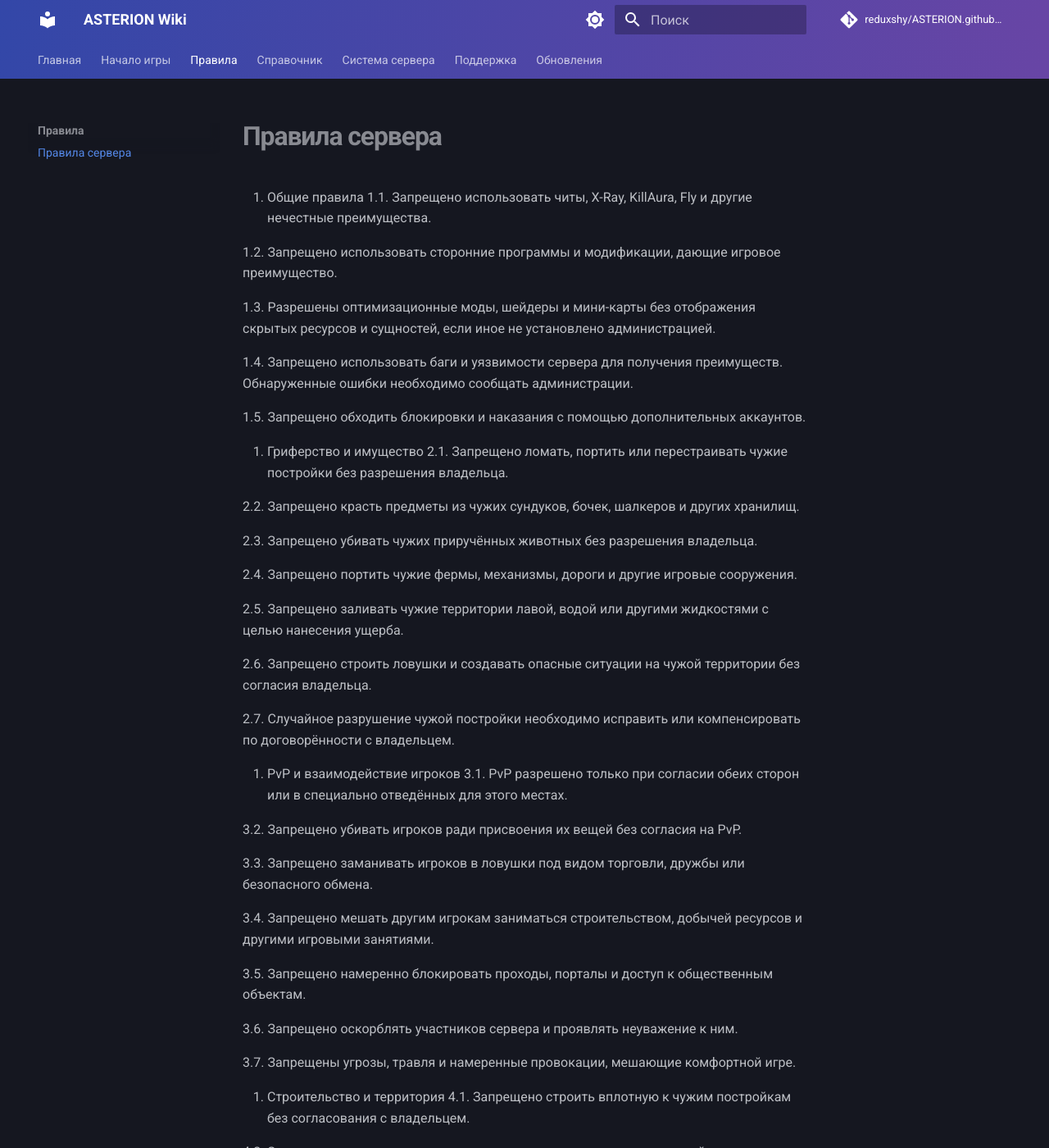
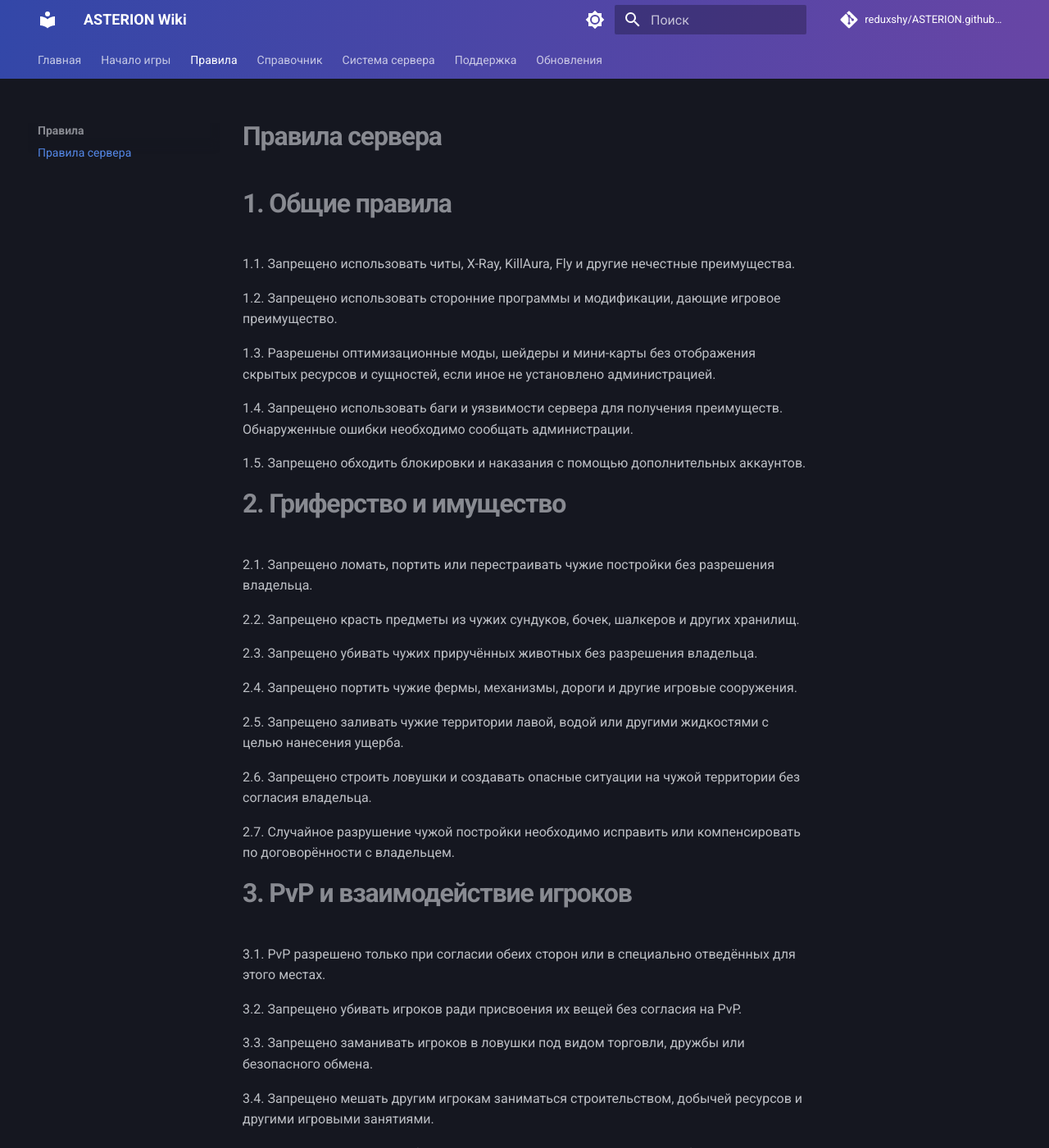
Before and after one commit to reduxshy/ASTERION, an MkDocs documentation site: the page built from docs/rules/index.md, in a window 1280 px wide and 1400 px high. Shown: the whole window at 82% size. Built offline with MkDocs 1.6.1 and Material for MkDocs 9.7.7, drawn with Linux system fonts in a browser that asks for light colours; comment, search, counter and statistics services are not loaded; some of the changed text lies outside the part shown.

Commit message:
Fix headings formatting in rules document

```diff
--- a/docs/rules/index.md
+++ b/docs/rules/index.md
@@ -1,6 +1,6 @@
 # Правила сервера
 
-1. Общие правила
+# 1. Общие правила
 1.1. Запрещено использовать читы, X-Ray, KillAura, Fly и другие нечестные преимущества.
 
 1.2. Запрещено использовать сторонние программы и модификации, дающие игровое преимущество.
@@ -11,7 +11,7 @@
 
 1.5. Запрещено обходить блокировки и наказания с помощью дополнительных аккаунтов.
 
-2. Гриферство и имущество
+# 2. Гриферство и имущество
 2.1. Запрещено ломать, портить или перестраивать чужие постройки без разрешения владельца.
 
 2.2. Запрещено красть предметы из чужих сундуков, бочек, шалкеров и других хранилищ.
@@ -26,7 +26,7 @@
 
 2.7. Случайное разрушение чужой постройки необходимо исправить или компенсировать по договорённости с владельцем.
 
-3. PvP и взаимодействие игроков
+# 3. PvP и взаимодействие игроков
 3.1. PvP разрешено только при согласии обеих сторон или в специально отведённых для этого местах.
 
 3.2. Запрещено убивать игроков ради присвоения их вещей без согласия на PvP.
@@ -41,7 +41,7 @@
 
 3.7. Запрещены угрозы, травля и намеренные провокации, мешающие комфортной игре.
 
-4. Строительство и территория
+#4. Строительство и территория
 4.1. Запрещено строить вплотную к чужим постройкам без согласования с владельцем.
 
 4.2. Запрещено занимать чужую территорию или выдавать чужие постройки за свои.
@@ -54,7 +54,7 @@
 
 4.6. Запрещено строить неприемлемые или оскорбительные сооружения.
 
-5. Фермы и механизмы
+#5. Фермы и механизмы
 5.1. Запрещено создавать механизмы, вызывающие намеренные лаги или сбои сервера.
 
 5.2. Запрещено использовать дюпы и другие способы незаконного размножения предметов, если они не разрешены администрацией.
@@ -65,7 +65,7 @@
 
 5.5. Автоматические фермы, редстоун-механизмы и сортировщики разрешены, если они не нарушают остальные правила.
 
-6. Торговля и экономика
+#6. Торговля и экономика
 6.1. Торговля между игроками разрешена на добровольных условиях.
 
 6.2. Запрещено обманывать игроков при обмене предметами и ресурсами.
@@ -78,7 +78,7 @@
 
 6.6. Игроки могут создавать собственные магазины, устанавливать цены и договариваться о бартере.
 
-7. Чат и общение
+#7. Чат и общение
 7.1. Запрещён спам и намеренное засорение игрового чата.
 
 7.2. Запрещена реклама посторонних серверов без разрешения администрации.
@@ -89,7 +89,7 @@
 
 7.5. Запрещено намеренно мешать общению участников в игровом чате.
 
-8. Наказания
+#8. Наказания
 8.1. За нарушение правил администрация может выдать предупреждение, временную блокировку или постоянный бан.
 
 8.2. Тяжесть наказания зависит от нарушения, его последствий и повторяемости.
```
